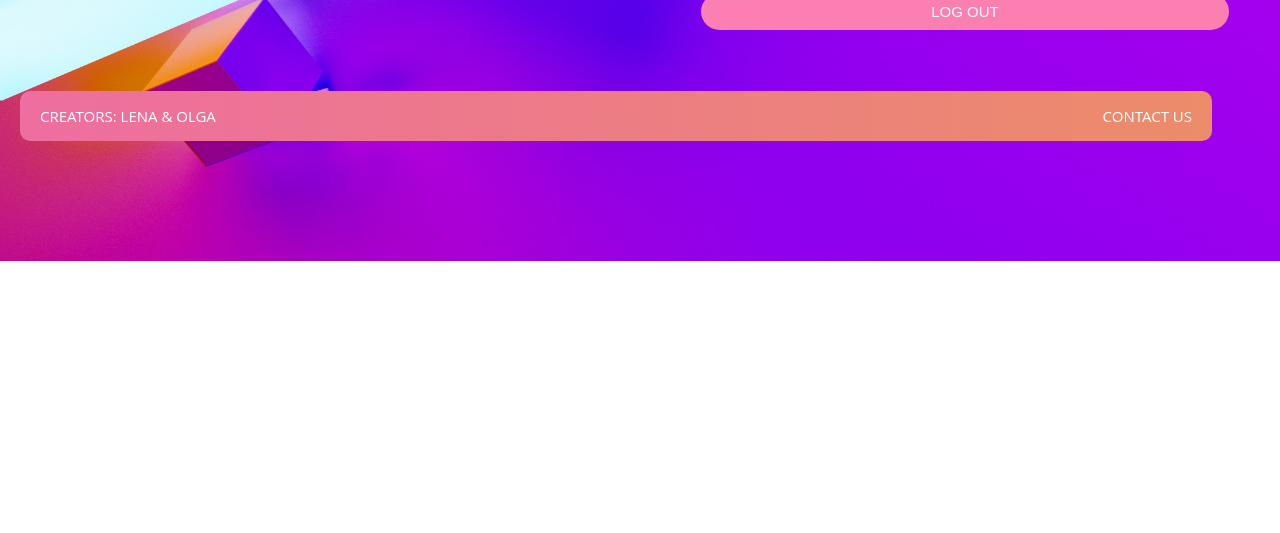
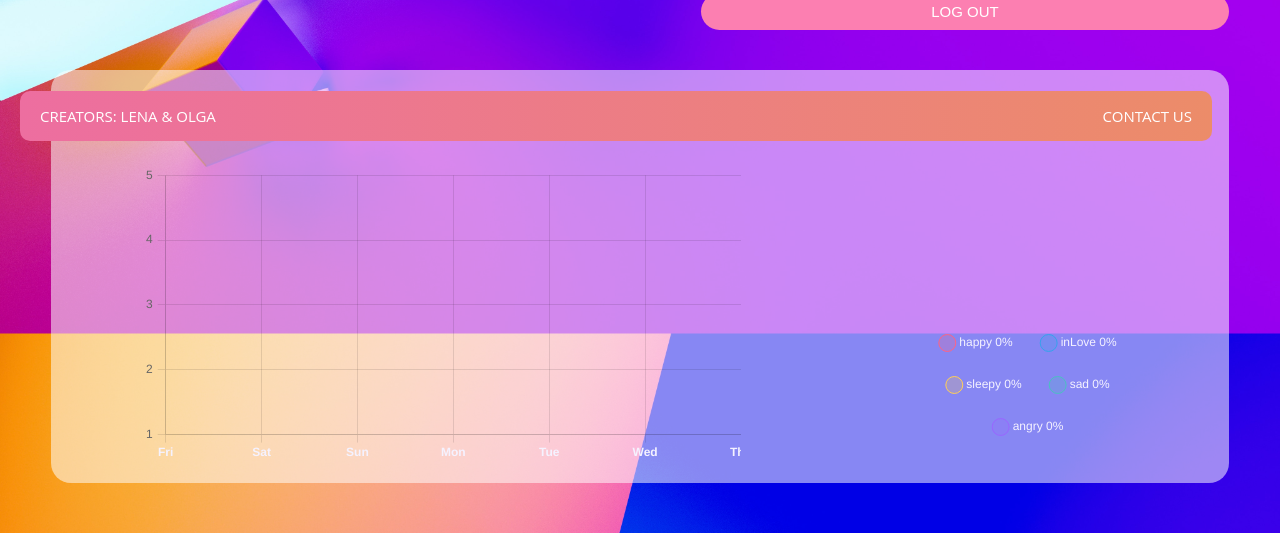
Before and after one commit to lenaimdahl/fun-fair-frontend, a React (Create React App) app: page /profile in a window 1280 px wide. Shown: the part 639-1172 px from the top of the page. Before the commit the page ends 900 px from the top, so only its background shows below. Built offline with nearby package versions, Linux system fonts and the light colour scheme; no server answers.

Commit message:
charts moved to profile page

```diff
--- a/public/index.html
+++ b/public/index.html
@@ -24,7 +24,7 @@
       work correctly both with client-side routing and a non-root public URL.
       Learn how to configure a non-root public URL by running `npm run build`.
     -->
-    <title>React App</title>
+    <title>FunFair</title>
   </head>
   <body>
     <noscript>You need to enable JavaScript to run this app.</noscript>
--- a/src/App.jsx
+++ b/src/App.jsx
@@ -8,7 +8,7 @@ import NotFound from "./component/NotFound";
 import Profile from "./pages/Profile";
 import Login from "./pages/Login";
 import Signup from "./pages/Signup";
-import WeeklyMood from "./pages/WeeklyMood";
+
 
 function App() {
   return (
@@ -18,7 +18,6 @@ function App() {
         <Route path="/" element={<Homepage />} />
         <Route path="/about" element={<About />} />
         <Route path="/profile" element={<Profile />} />
-        <Route path="/weekly-mood" element={<WeeklyMood />} />
         <Route path="/login" element={<Login />} />
         <Route path="/signup" element={<Signup />} />
         <Route path="*" element={<NotFound />} />
--- a/src/component/DoughnutChart.jsx
+++ b/src/component/DoughnutChart.jsx
@@ -140,9 +140,7 @@ function DoughnutChart({ moods }) {
     return (
       <div>
         <div className="doughnut-container">
-          <br />
           {chart && <Doughnut options={options} data={chart} />}
-          <br />
         </div>
       </div>
     );
--- a/src/component/LineChart.jsx
+++ b/src/component/LineChart.jsx
@@ -161,10 +161,6 @@ function WeekTable({ moods }) {
   } else {
     return (
       <div className="chart-flex">
-        <div className="chart-heading">
-          <h2>current week</h2>
-          <p></p>
-        </div>
         <div className="chart-container">
           <Line options={options} data={chart} />
         </div>
--- a/src/component/Navbar.jsx
+++ b/src/component/Navbar.jsx
@@ -22,9 +22,6 @@ function Navbar() {
           </ol> */}
         </li>
         <li className="menu-item">
-          <a href="/weekly-mood">weekly mood</a>
-        </li>
-        <li className="menu-item">
           <a href="/login">Login</a>
         </li>
         <li className="menu-item">
--- a/src/pages/WeeklyMood.jsx
+++ b/src/component/WeeklyMood.jsx
@@ -1,7 +1,7 @@
-import LineChart from "../component/LineChart";
+import LineChart from "./LineChart";
 import { useEffect, useState } from "react";
 import { BackendAPI } from "../api/BackendAPIHandler";
-import DoughnutChart from "../component/DoughnutChart";
+import DoughnutChart from "./DoughnutChart";
 
 function convertType(type) {
   switch (type) {
@@ -53,14 +53,13 @@ function WeeklyMood() {
       {isLoading ? (
         <div>Loading...</div>
       ) : (
-        <>
-          <div>
+        <div className="weekly-mood-box">
+          <h2>current week</h2>
+          <div className="all-charts-box">
             <LineChart moods={moods} />
-          </div>
-          <div>
             <DoughnutChart moods={moods} />
           </div>
-        </>
+        </div>
       )}
     </div>
   );
--- a/src/css/App.css
+++ b/src/css/App.css
@@ -1,8 +1,8 @@
 body {
   background-image: url("../assets/milad-fakurian-CN2FEPXERRI-unsplash.jpg");
   background-size: cover;
-  height: 100vh;
-  background-repeat: no-repeat;
+  /* height: 100vh; */
+  /* background-repeat: no-repeat; */
   color: white;
   /* margin: 0 !important; */
   margin-bottom: 100px;
@@ -199,6 +199,38 @@ body {
   font-size: 20px;
 }
 
+.weekly-mood-box {
+  margin-top: 40px;
+  margin-bottom: 100px;
+  border-radius: 20px;
+  background-color: rgba(255, 255, 255, 0.528);
+}
+
+.weekly-mood-box h2 {
+  padding-top: 20px;
+}
+
+.all-charts-box {
+  display: flex;
+  justify-content: space-around;
+}
+
+/* chart */
+.chart-flex {
+  display: flex;
+  flex-direction: column;
+  justify-content: center;
+  margin: 20px 40px;
+}
+
+.chart-container {
+  width: 600px;
+}
+
+.doughnut-container {
+  width: 300px;
+}
+
 .signup-page,
 .login-page {
   display: flex;
@@ -303,21 +335,3 @@ footer p {
 .css-3nejl.Appointment-appointment {
   background-color: transparent !important;
 }
-
-/* chart */
-.chart-flex {
-  display: flex;
-  flex-direction: column;
-  justify-content: center;
-  margin: 20px 40px;
-}
-.chart-heading {
-  text-align: center;
-}
-.chart-container {
-  width: 600px;
-}
-
-.doughnut-container {
-  width: 300px;
-}
--- a/src/pages/Profile.jsx
+++ b/src/pages/Profile.jsx
@@ -3,6 +3,7 @@ import { AuthContext } from "../context/auth.context";
 import AddEvent from "../component/AddEvent";
 import Calendar from "../component/Calendar";
 import MoodSelection from "../component/MoodSelection";
+import WeeklyMood from "../component/WeeklyMood";
 
 function Profile() {
   const { logOutUser, user } = useContext(AuthContext);
@@ -20,6 +21,7 @@ function Profile() {
           </button>
         </div>
       </div>
+      <WeeklyMood />
     </div>
   );
 }
```
